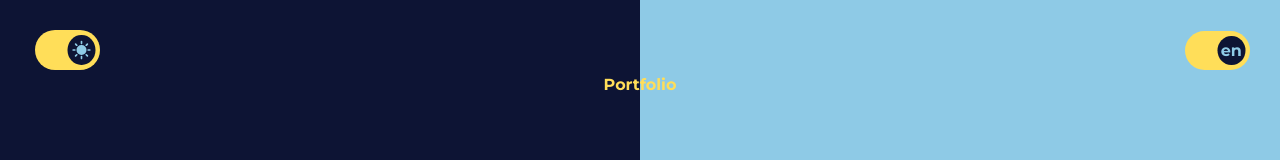
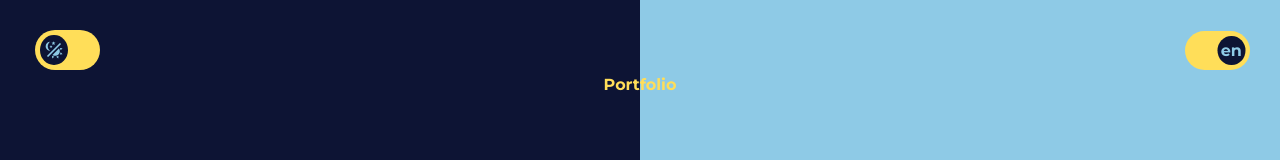
Before and after one commit to archi974/Portfolio-2.0, a React (Create React App) app: page / in a window 1280 px wide. Shown: the top 160 px of the page. Built offline with nearby package versions, Linux system fonts and the light colour scheme.

Commit message:
[FIX] automatic theme mode

```diff
--- a/src/App.js
+++ b/src/App.js
@@ -1,4 +1,4 @@
-import React, { useEffect, useState } from 'react';
+import React, { useEffect, useState, useMemo } from 'react';
 import { BrowserRouter as Router, Routes, Route, Navigate } from "react-router-dom";
 import Home from './pages/home';
 import Projects from './pages/projects';
@@ -13,13 +13,11 @@ function App() {
   const initialColor = localStorage.getItem('theme') || 'darkMode';
   const [language, setLanguage] = useState(initialLanguage);
   const [colorMode, setColorMode] = useState(initialColor);
-  const [automaticMode, setAutomaticMode] = useState('lightMode');
-  const [modeIndex, setModeIndex] = useState(0);
-  const modes = ['lightMode', 'automatic', 'darkMode'];
+  const modes = useMemo(() => ['darkMode', 'automaticMode', 'lightMode'], []);
+  const [modeIndex, setModeIndex] = useState(modes.indexOf(initialColor));
 
   const styleButton = language === 'fr' ? 'button-fr' : 'button-en';
   const languageButtonText = language === 'fr' ? 'fr' : 'en';
-  const colorButton = modes[modeIndex] === 'lightMode' ? 'light-mode' : modes[modeIndex] === 'darkMode' ? 'dark-mode' : 'automatic-mode';
 
   // Fonction pour obtenir le fuseau horaire actuel
   // const getTimezone = () => {
@@ -27,24 +25,23 @@ function App() {
   //   return offset / 60;
   // };
 
+  const nextIndex = (modeIndex + 1) % modes.length;
 
   const toggleColorMode = () => {
-    const nextIndex = (modeIndex + 1) % modes.length;
     setModeIndex(nextIndex);
 
-    if (modes[nextIndex] === 'automatic') {
+    if (modes[nextIndex] === 'automaticMode') {
       const timezone = new Date().getHours();
 
       if (timezone >= 17 || timezone < 6) {
-        setAutomaticMode('darkMode');
+        setColorMode('darkMode');
       } else {
-        setAutomaticMode('lightMode');
+        setColorMode('lightMode');
       }
-
-      setColorMode(automaticMode);
     } else {
       setColorMode(modes[nextIndex]);
     }
+    localStorage.setItem('value', modes[nextIndex]);
   };
 
   const toggleLanguage = () => {
@@ -59,16 +56,24 @@ function App() {
     root.style.setProperty('--gradientColor3', colorMode === 'lightMode' ? 'rgba(0, 216, 254, .5)' : 'rgba(255, 222, 89, .5)');
 
     localStorage.setItem('language', language);
+    localStorage.setItem('theme', colorMode);
     document.querySelector('html').lang = language;
 
-    if (colorMode === "automaticMode") {
+    if (modeIndex === 1) {
       const timezone = new Date().getHours();
       if (timezone >= 17 || timezone < 6) {
-        return localStorage.setItem('theme', 'darkMode')
+        localStorage.setItem('theme', 'darkMode')
+      } else {
+        localStorage.setItem('theme', 'lightMode')
       }
-      return localStorage.setItem('theme', 'lightMode')
     }
-    localStorage.setItem('theme', colorMode)
+
+    const intervalId = setInterval(() => {
+      // actualiser la page après une heure
+      window.location.reload();
+    }, 60 * 60 * 1000);
+
+    return () => clearInterval(intervalId);
 
     // const decideColorMode = () => {
     //   const timezone = new Date().getTimezoneOffset() / 60;
@@ -90,7 +95,7 @@ function App() {
     // Nettoyez l'intervalle lorsque le composant est démonté
     // return () => clearInterval(intervalId);
 
-  }, [language, colorMode]);
+  }, [language, colorMode, modeIndex, nextIndex]);
 
   return (
     <Router>
@@ -99,9 +104,6 @@ function App() {
         toggleLanguage={toggleLanguage}
         languageStyleButton={styleButton}
         toggleColor={toggleColorMode}
-        colorStyleButton={colorButton}
-        ColorIndex={modeIndex}
-        toggleColorMode={modes}
       >
         <Routes>
           <Route path="/" exact element={<Home language={language} />} />
--- a/src/components/layout.jsx
+++ b/src/components/layout.jsx
@@ -6,30 +6,34 @@ const Layout = (
     languageButtonText,
     toggleLanguage,
     languageStyleButton,
-    toggleColor,
-    colorStyleButton,
-    ColorIndex,
-    toggleColorMode
+    toggleColor
   }) => {
 
   const location = useLocation();
   const isHomePage = location.pathname === "/";
   const headerStyle = isHomePage ? "header-home" : "";
   const footerStyle = isHomePage ? "footer-home" : "";
+  const buttonValue = localStorage.getItem('value');
 
   return (
     <>
       <header className={`header ${headerStyle}`}>
-        <div onClick={toggleColor} className={`color-toggle ${colorStyleButton}`}>
+        <div
+          onClick={toggleColor}
+          className={`color-toggle
+            ${buttonValue === 'darkMode' ? 'dark-mode' : ''}
+            ${buttonValue === 'lightMode' ? 'light-mode' : ''}
+            ${buttonValue === 'automaticMode' ? 'automatic-mode' : ''}
+          `}>
           <div className={`animate-translate`}>
             <button className={`color-button`}>
               <div
                 className="color-logo"
                 dangerouslySetInnerHTML={{
                   __html:
-                    toggleColorMode[ColorIndex] === 'darkMode'
+                  buttonValue === 'darkMode'
                       ? otherFixture.darkModeLogo
-                      : toggleColorMode[ColorIndex] === 'lightMode'
+                      : buttonValue === 'lightMode'
                         ? otherFixture.lightModeLogo
                         : otherFixture.automaticModeLogo
                 }}
```
